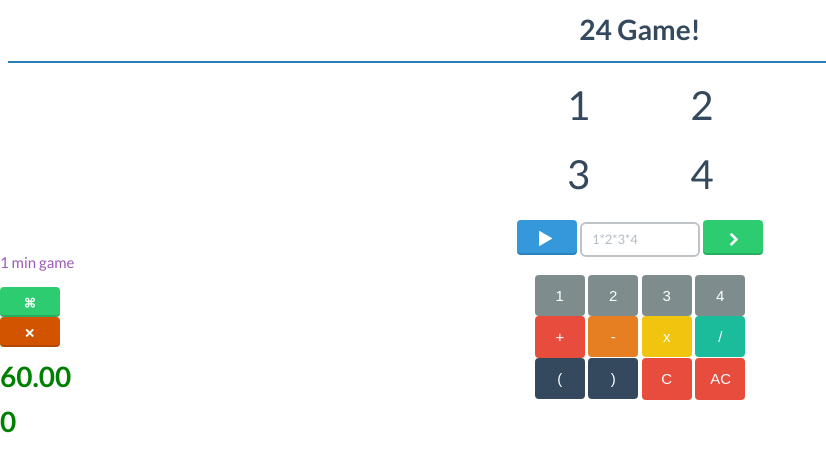
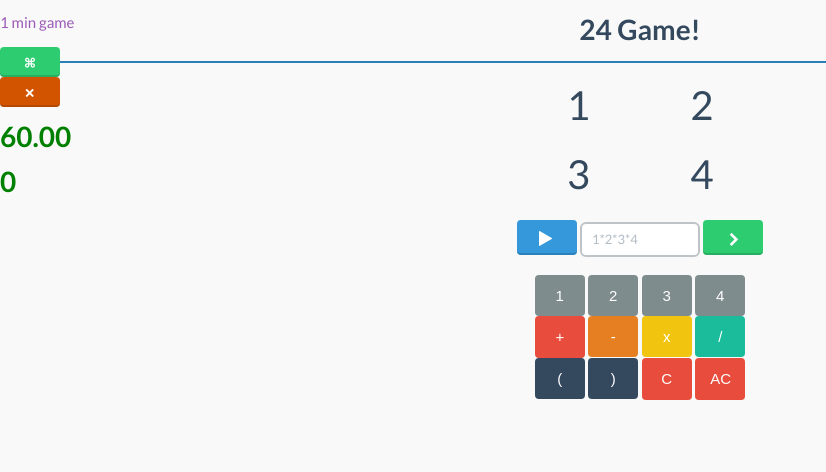
Before and after one commit to pavelkang/small-projects, a website: page views/24.html in a window 1280 px wide. Shown: the whole page, without its empty margins (0-826 px from the left). Drawn offline with Linux system fonts and the light colour scheme.

Commit message:
clock0.5

```diff
--- a/public/css/game24.css
+++ b/public/css/game24.css
@@ -3,6 +3,16 @@
 }
 .form-control.input-sm{
 	width:120px;
+}
+
+.btn.btn-embossed.btn-info.restart {
+	background-color : #d35400;
+	font-size :10px;
+}
+
+.btn.btn-embossed.btn-info.start {
+	background-color : #2ecc71;
+	font-size :10px;
 }
 
 .btn.btn-default {
@@ -28,16 +38,17 @@
 .control_panel {
 	position : fixed;
 	left : 0px;
-	top : 30%;
+	top : 0%;
 }
 
 .cards {
-	/*padding-top:10px;*/
 	padding-bottom: 10px;
 	font-size: 40px;
 }
 
-
+body {
+	background-color:#f9f9f9;
+}
 
 .top_bar {
 	height: 2px;
@@ -49,13 +60,3 @@
 #feedback {
 	color:#27ae60;
 }
-
-.btn.btn-embossed.btn-info.restart {
-	background-color : #d35400;
-	font-size :10px;
-}
-
-.btn.btn-embossed.btn-info.start {
-	background-color : #2ecc71;
-	font-size :10px;
-}
```
